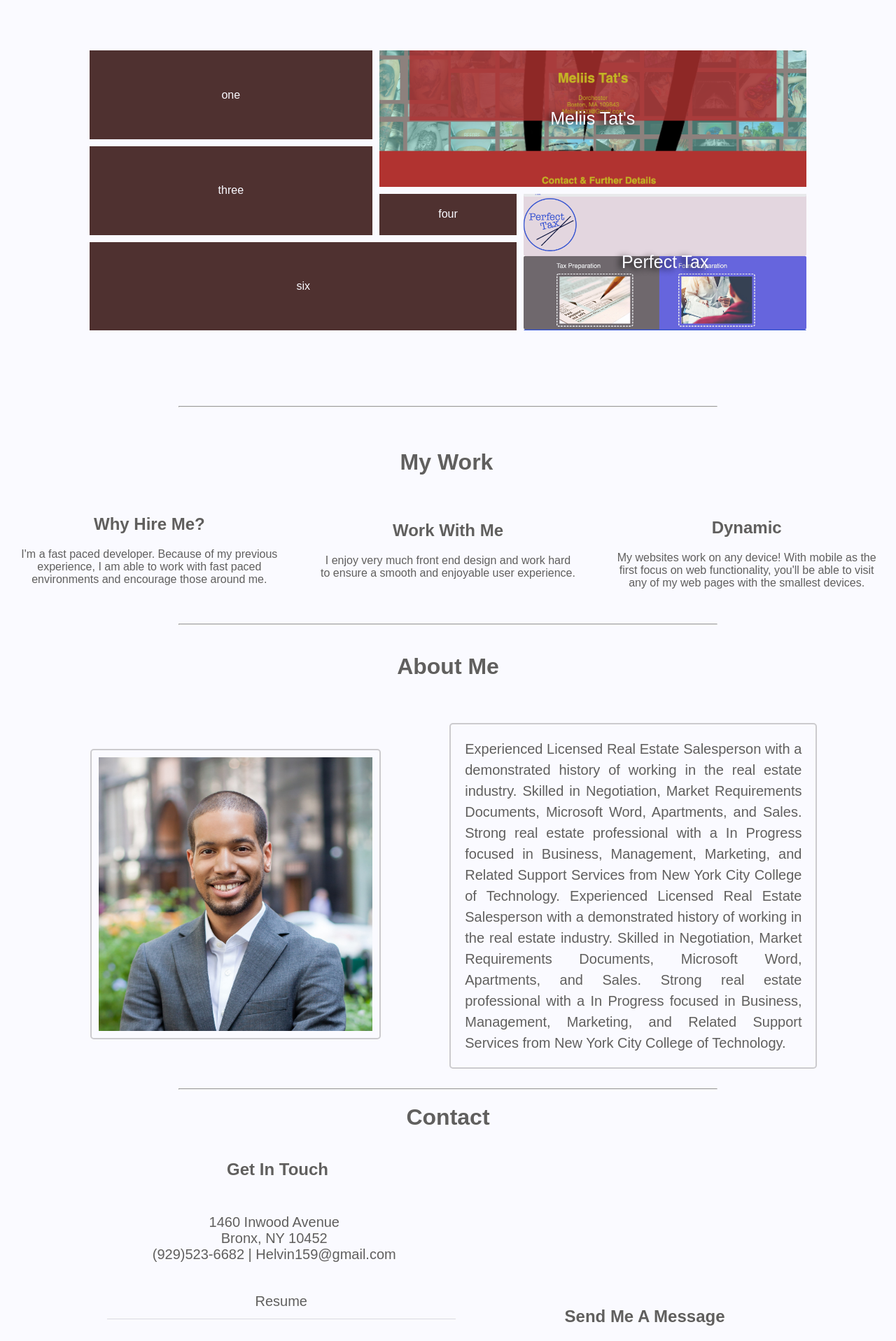
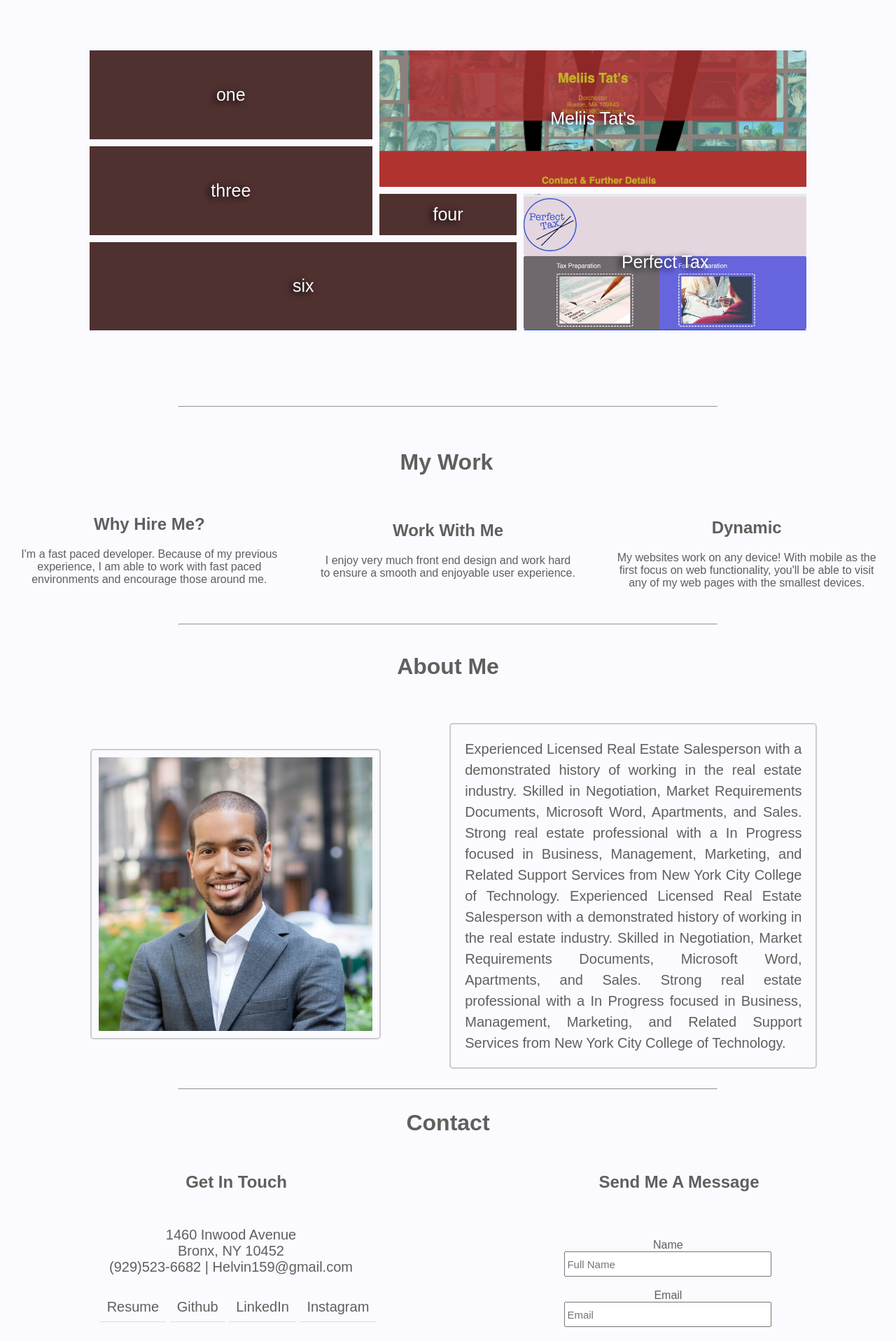
Before and after one commit to Helvin159/HelvinRymer, a PHP site: page / in a window 1280 px wide. Shown: the part 964-2880 px from the top of the page at 70% size. Run offline with PHP 8.4, Linux system fonts and the light colour scheme; grey boxes are pictures that could not be loaded.

Commit message:
Add files via upload

```diff
--- a/css/style.css
+++ b/css/style.css
@@ -58,6 +101,16 @@ grid-column: span 2;
 	font-size: 26px;
 }
 
+.one{
+	background-image:url();
+	color:#FAFAFF;
+	text-shadow: -4px 2px 10px #000;
+	font-size: 25px;
+	background-size: cover;
+	background-position: center;
+	transition: all ease-in-out 1s;
+	position:relative;
+}
 .meliitats{
 	background-image:url(img/melii.png);
 	color:#FAFAFF;
@@ -67,9 +120,27 @@ grid-column: span 2;
 	background-position: center;
 	transition: all ease-in-out 1s;
 	position:relative;
-
 }
-
+.three{
+	background-image:url();
+	color:#FAFAFF;
+	text-shadow: -4px 2px 10px #000;
+	font-size: 25px;
+	background-size: cover;
+	background-position: center;
+	transition: all ease-in-out 1s;
+	position:relative;
+}
+.four{
+	background-image:url();
+	color:#FAFAFF;
+	text-shadow: -4px 2px 10px #000;
+	font-size: 25px;
+	background-size: cover;
+	background-position: center;
+	transition: all ease-in-out 1s;
+	position:relative;
+}
 .perfecttax{
 	background-image:url(img/ptax-.png);
 	color:#FAFAFF;
@@ -81,6 +152,16 @@ grid-column: span 2;
 	position:relative;
 
 }
+.six{
+	background-image:url();
+	color:#FAFAFF;
+	text-shadow: -4px 2px 10px #000;
+	font-size: 25px;
+	background-size: cover;
+	background-position: center;
+	transition: all ease-in-out 1s;
+	position:relative;
+}
 
 .myworkpage2{
 	display: flex;
@@ -91,31 +172,12 @@ grid-column: span 2;
 }
 
 /*Contact & Send A Message*/
-.submitbutton {
-	width: 45%;
-	font-size: 25px;
-}
 
-.textarea {
-	width: 100%;
-	height: 80px;
+#sendamessage {
+	display: table-cell;
+	width: 50%;
+	border-radius: 7px;
 	text-align: left;
-	color:#000;
-}
-
-.inputs {
-	width: 100%;
-	height: 30px;
-	font-size: 20px;
-	text-align: left;
-	color:#000;
-}
-
-#form {
-	width: 90%;
-	padding: 20px;
-	margin-left: 1%;
-
 }
 
 #sendamessage h2 {
@@ -123,14 +185,40 @@ grid-column: span 2;
 	width:100%;
 }
 
-#sendamessage:hover{
+.submitbutton {
+	width: 45%;
+	font-size: 25px;
 }
 
-#sendamessage {
-	display: inline-block;
-	width: 40%;
-	transition: 350ms ease-out;
-	border-radius: 7px;
+.textarea {
+	width: 50%;
+	height: 80px;
+	text-align: left;
+	color:#000;
+	font-size: 17px;
+}
+
+.inputs {
+	width: 50%;
+	height: 30px;
+	font-size: 15px;
+	text-align: left;
+	color:#000;
+}
+
+#form label{
+	text-align: left;
+}
+#form {
+	width: 90%;
+	padding: 20px;
+	margin-left: 1%;
+	text-align: left;
+}
+
+.map{
+	margin-left: 5%;
+	padding: 10px;
 }
 
 .paragraphc {
@@ -149,22 +237,21 @@ grid-column: span 2;
 #contactdetails li:hover {
 	color: #FAFAFF;
 	background-color: rgba(46, 46, 58, 0.7);
+	transition:250ms ease-out;
 }
 
 #contactdetails li {
-	display: block;
+	display: inline;
 	padding: 10px;
-	text-align: center;
 	border-bottom: 1px solid rgba(96, 95, 94, 0.2);
 	margin-bottom: 20px;
-	transition:250ms ease-out;
+	width: 100%;
 }
 
 #contactdetails {
 	line-height: 1.5;
-font-size: 20px;
+	font-size: 20px;
 	width: 100%;
-
 }
 
 #contactinfo h2 {
@@ -177,15 +264,20 @@ font-size: 20px;
 }
 
 #contactinfo {
-	display: inline-block;
-	width: 42%;
+	display: table-cell;
+	width: 50%;
 	height: auto;
+	padding-bottom: 50px;
 }
 
-#contactinfo h1 {}
+#contact h1{
+	display: table-caption;
+	height: auto;
+	vertical-align: top;
+}
 
 #contact {
-	display: inline;
+	display: table;
 	width: 100%;
 }
 
@@ -322,9 +413,10 @@ font-size: 20px;
 
 #intro h1:
 
-.introh2{
+.introh1{
 	color:#FAFAFF;
 	font-weight: 200;
+
 }
 
 #intro h1 {
```
Also changed, not shown: other parts of css/style.css (+45 -2 lines).
